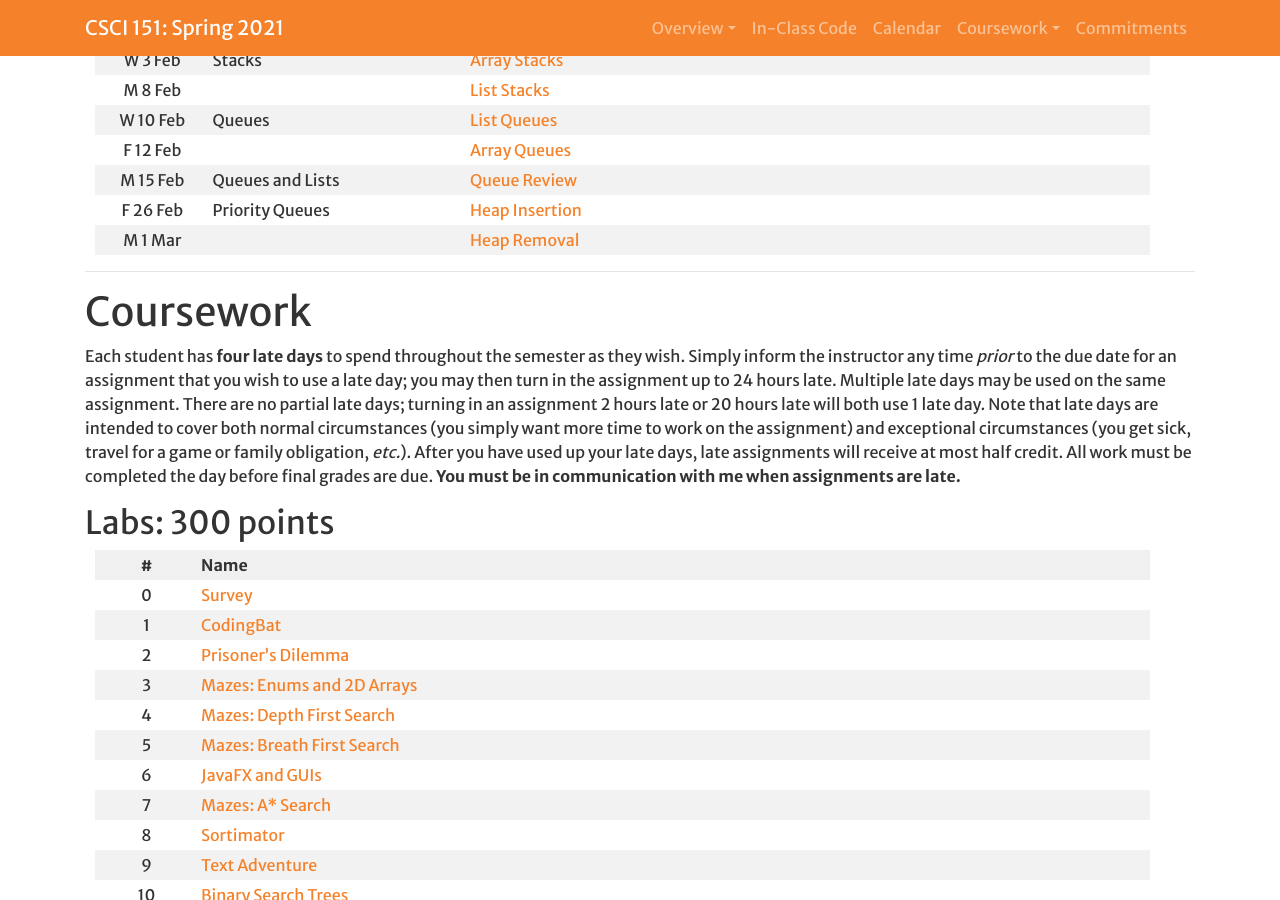
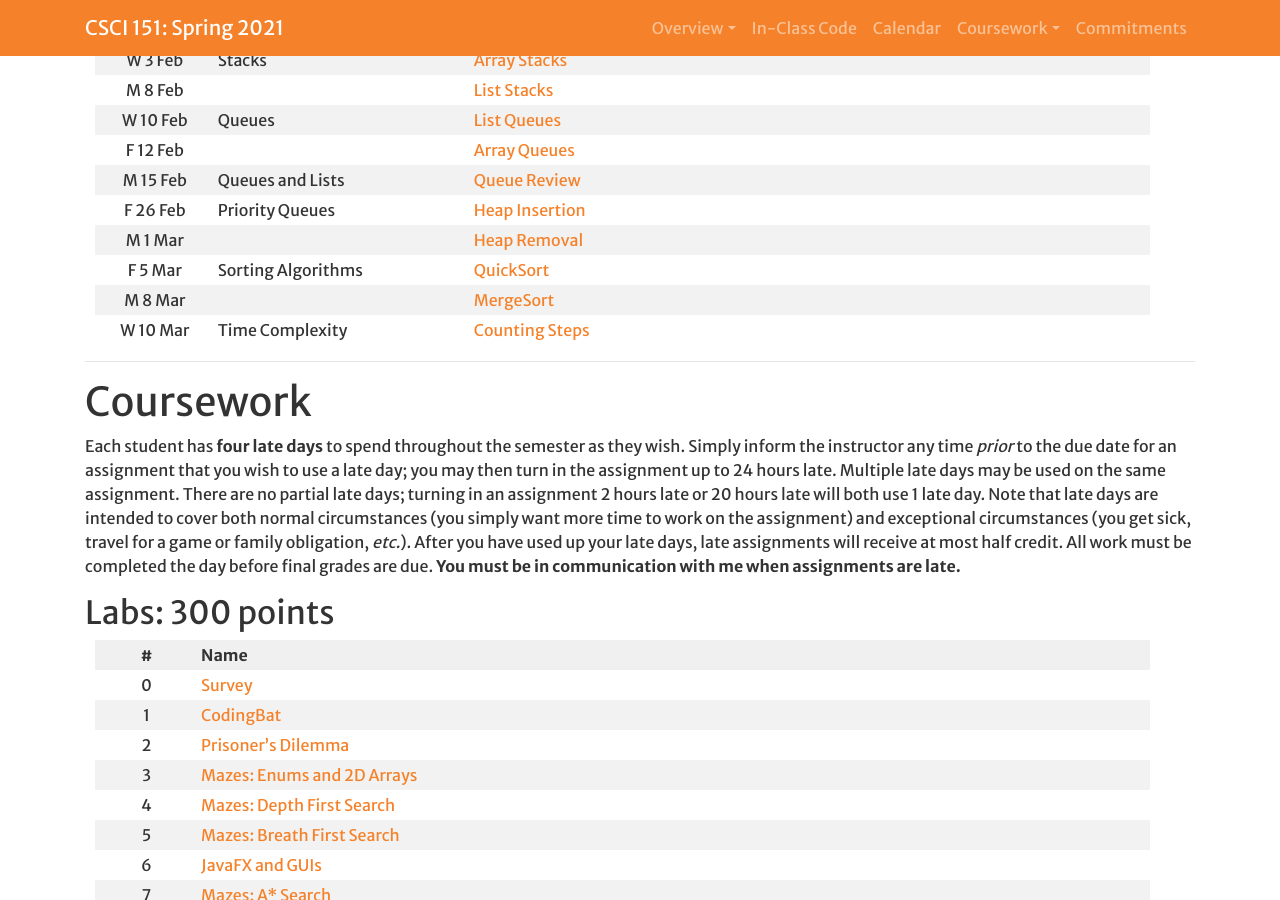
Before and after one commit to Hendrix-CS/csci151, a Jekyll site: the page built from index.md, in a window 1280 px wide and 900 px high, scrolled down 2102 px. Built offline with Jekyll 4.4.1, drawn with Linux system fonts in a browser that asks for light colours; a script that is not in the unit is left out; our own code applies the rules of GitHub Pages for plain Markdown files.

Commit message:
Lecture Scribbles

```diff
--- a/index.md
+++ b/index.md
@@ -64,6 +64,9 @@ When we write code together in class, it will be posted here!
 | M 15 Feb | Queues and Lists| [Queue Review]({{site.baseurl}}/inclass/QueuePractice.pdf) |
 | F 26 Feb | Priority Queues| [Heap Insertion]({{site.baseurl}}/inclass/HeapIntroduction.pdf) |
 | M 1 Mar || [Heap Removal]({{site.baseurl}}/inclass/HeapWrapup.pdf) |
+| F 5 Mar | Sorting Algorithms| [QuickSort]({{site.baseurl}}/inclass/SortingSummary.pdf) |
+| M 8 Mar | | [MergeSort]({{site.baseurl}}/inclass/SortingSummary.pdf) |
+| W 10 Mar | Time Complexity| [Counting Steps]({{site.baseurl}}/inclass/StartingToCountSteps.pdf) |
 
 <!--
 
```
